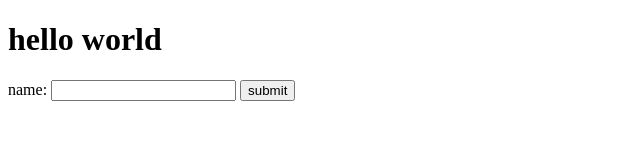
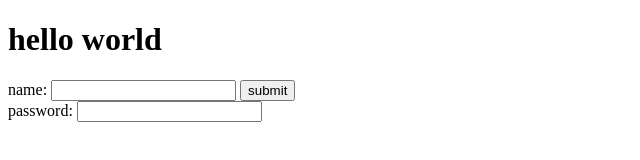
Before and after one commit to saimohan11/demo, a plain HTML site: page index.html in a window 1280 px wide. Shown: the whole page, without its empty margins (0-640 px from the left). Drawn offline with Linux system fonts and the light colour scheme.

Commit message:
added new password

```diff
--- a/index.html
+++ b/index.html
@@ -11,6 +11,8 @@
     <form action="" method="get"></form>
     <label>name:</label>
     <input type="text" name="" value="" placeholder="" required>
-    <button>submit</button>
+    <button>submit</button><br>
+    <label>password:</label>
+    <input type="text" value="">
 </body>
 </html>
```
